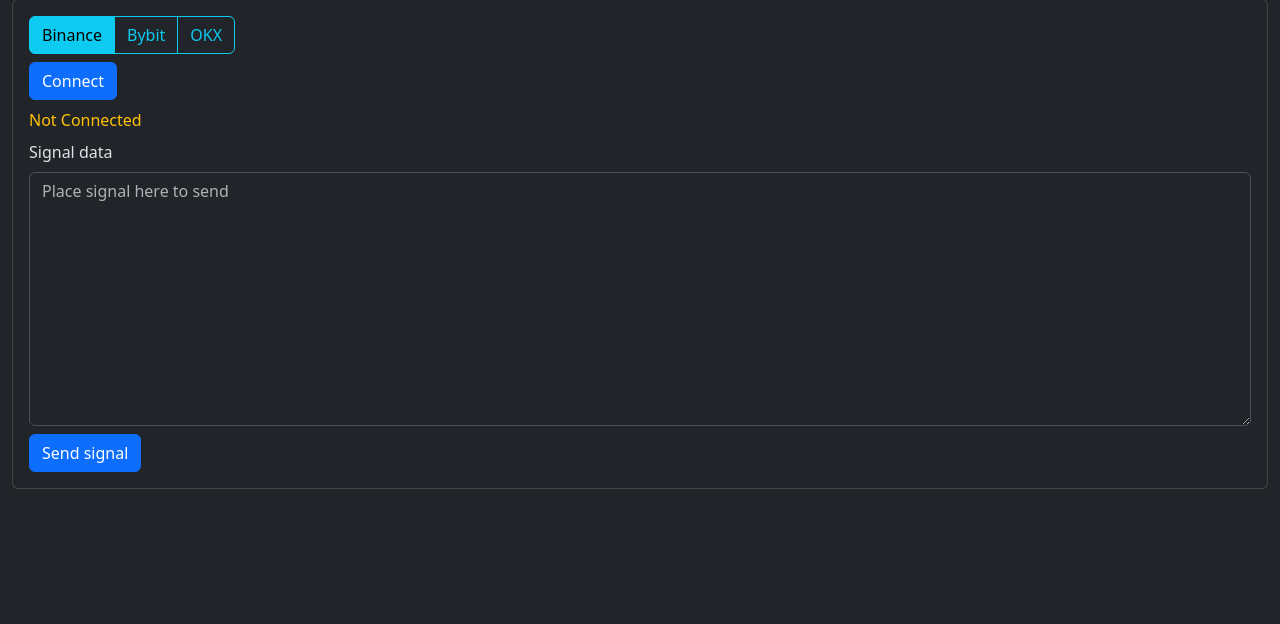
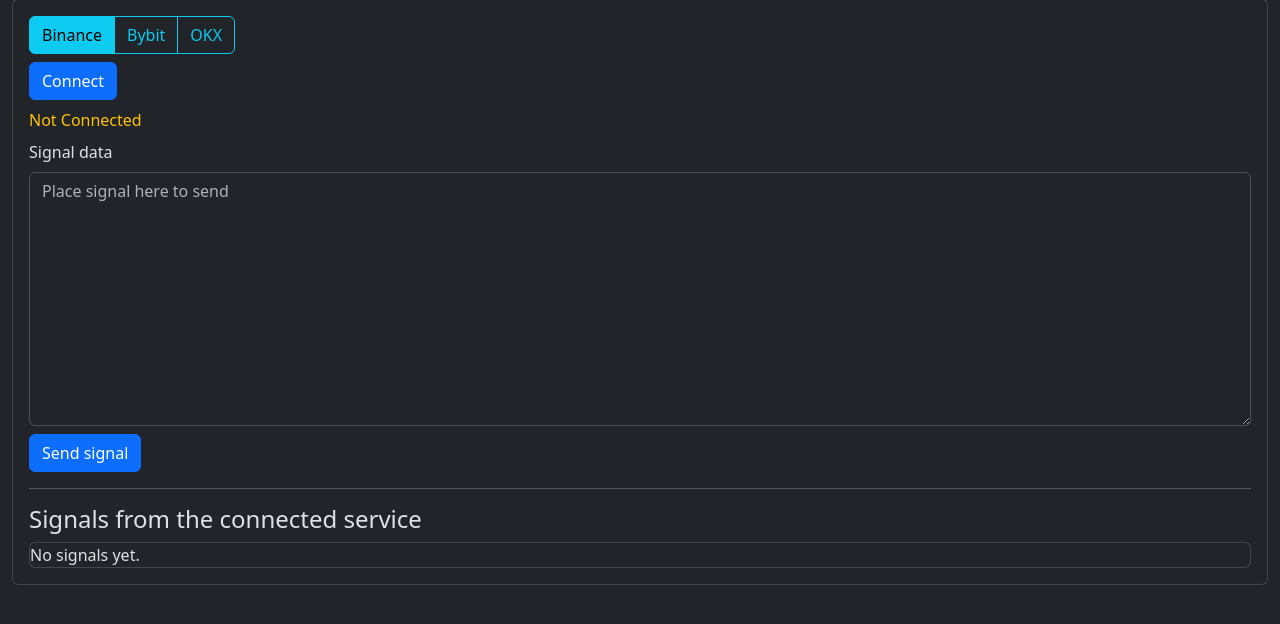
Before and after one commit to Chenger1/CryptoExchangeEmulator, a Python web app: template src/templates/index.html.jinja2 in a window 1280 px wide. Shown: the part 65-689 px from the top of the page. Run offline with Jinja, Linux system fonts and the light colour scheme; the template is opened without the code that fills it, so the values that code supplies are empty.

Commit message:
Feature:  - show signal from external service on the web page

```diff
--- a/src/domain/websockets/controllers.py
+++ b/src/domain/websockets/controllers.py
@@ -47,6 +47,8 @@
             else:
                 if Config.EXCHANGE is None:
                     raise ValueError('Exchange is not set')
+                await Config.QUEUE.put({'data': event, 'proceeded_clients': []})
+
                 exchange_auth: ExchangeAuthProtocol = get_exchange_auth()
                 response = exchange_auth.response_to_auth_signal(event)
                 if response:
--- a/src/templates/index.html.jinja2
+++ b/src/templates/index.html.jinja2
@@ -6,6 +6,7 @@
     <title>Emulator</title>
     <link href="https://cdn.jsdelivr.net/npm/bootstrap@5.3.6/dist/css/bootstrap.min.css" rel="stylesheet"
           integrity="sha384-4Q6Gf2aSP4eDXB8Miphtr37CMZZQ5oXLH2yaXMJ2w8e2ZtHTl7GptT4jmndRuHDT" crossorigin="anonymous">
+    <link rel="stylesheet" href="{{ url_for('assets', file_path='style.css') }}">
 </head>
 <body>
 <div class="container-fluid">
@@ -68,6 +69,19 @@
                             <button class="btn btn-primary" id="send-signal">Send signal</button>
                         </div>
                     </div>
+                    <hr>
+                    <div class="row mt-2">
+                        <div class="col">
+                            <h4>Signals from the connected service</h4>
+                            <div class="overflow-scroll" id="external-signal-container">
+                                <div class="card external-signal-card">
+                                    <div class="body">
+                                        No signals yet.
+                                    </div>
+                                </div>
+                            </div>
+                        </div>
+                    </div>
                 </div>
             </div>
         </div>
```
Also changed, not shown: src/assets/style.css (added, +9 -0 lines), src/assets/websocket.js (+17 -0 lines).
